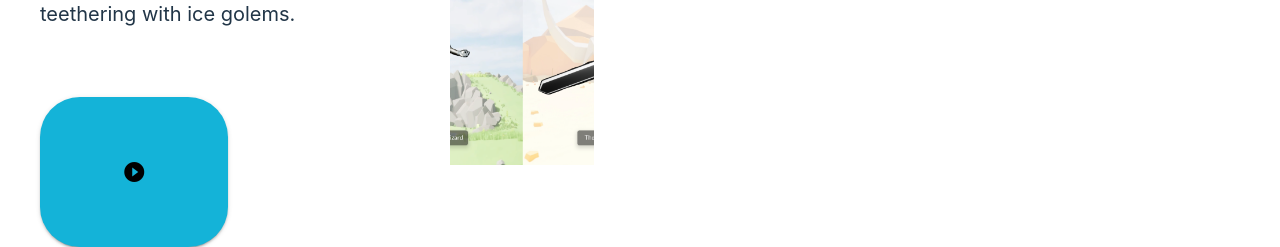
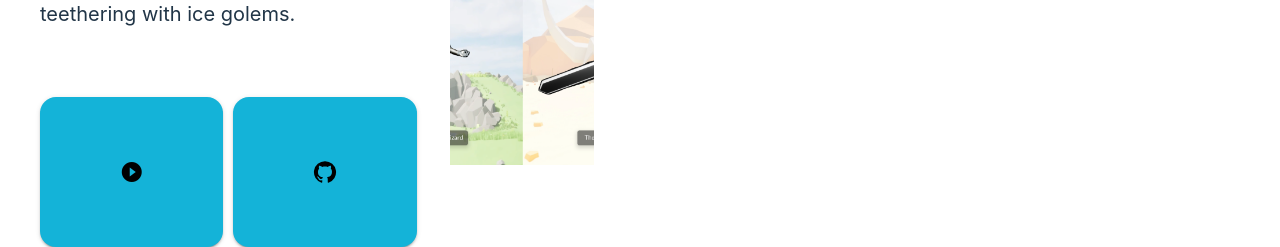
Before and after one commit to Silvision/portfolio, a React (Vite) app: page /ecosphere in a window 1280 px wide. Shown: the part 906-1153 px from the top of the page. Built offline with nearby package versions, Linux system fonts and the light colour scheme.

Commit message:
got github icon in

```diff
--- a/src/Ecosphere.tsx
+++ b/src/Ecosphere.tsx
@@ -2,6 +2,8 @@ import { motion } from "framer-motion";
 import { ecosphereMedia } from "./assets/images";
 import ProjectSwiper from "./components/StyledComponents/ProjectSwiper";
 import StyledButton from "./components/StyledComponents/StyledButton";
+import GitHubIcon from '@mui/icons-material/GitHub';
+
 
 function Ecosphere() {
 
@@ -30,7 +32,10 @@ function Ecosphere() {
           </div>
 
           <br/><br/>
-          <div className="description-button"> <StyledButton icon="play_circle_filled_two_tone" buttonColor="playButton" buttonSize="extraLarge"/> </div>
+          <div className="description-buttons">
+            <StyledButton icon="play_circle_filled_two_tone" buttonColor="playButton" buttonSize="extraLarge"/>
+            <StyledButton icon={<GitHubIcon/>} buttonColor="playButton" buttonSize="extraLarge"/>
+          </div>
 
         </div>
         <div className="container-project-slider">
--- a/src/components/StyledComponents/ProjectSwiper.css
+++ b/src/components/StyledComponents/ProjectSwiper.css
@@ -21,10 +21,13 @@
     font-size: 20px;
 }
 
-.container-project-description .description-button {
+.container-project-description .description-buttons {
+    display: flex;
+    flex-direction: row;
     height: 150px;
-    width: 50%;
-    align-self: flex-start;
+    width: 100%;
+    margin-top: auto;
+    gap: 10px;
 }
 
 .container-project-slider {
--- a/src/components/StyledComponents/StyledButton.tsx
+++ b/src/components/StyledComponents/StyledButton.tsx
@@ -4,7 +4,7 @@ import Icon from "@mui/material/Icon";
 import { createTheme } from "@mui/material/styles";
 
 type StyledButtonProps = {
-  icon: string;
+  icon: React.ReactNode;
   buttonColor: 'darkButtons' | 'playButton';
   buttonSize: 'small' | 'medium' | 'large' | 'extraLarge';
 };
@@ -54,7 +54,7 @@ const theme = createTheme({
       variants: [
         {
           props: { size: "extraLarge" },
-          style: { fontSize: 80, width: "100%", height: "100%" }
+          style: { fontSize: 32, width: "100%", height: "100%" }
         }
       ]
     }
@@ -62,6 +62,7 @@ const theme = createTheme({
 });
 
 function StyledButton({ icon, buttonColor, buttonSize}: StyledButtonProps) {
+  const IconComponent = typeof icon === 'string' ? <Icon>{icon}</Icon> : icon;
 
   return (
     <ThemeProvider theme={theme}>
@@ -78,7 +79,7 @@ function StyledButton({ icon, buttonColor, buttonSize}: StyledButtonProps) {
           },
         }}
       >
-        <Icon sx={{ color: "inherit" }}>{icon}</Icon>
+        {IconComponent}
       </Button>
     </ThemeProvider>
   );
```
